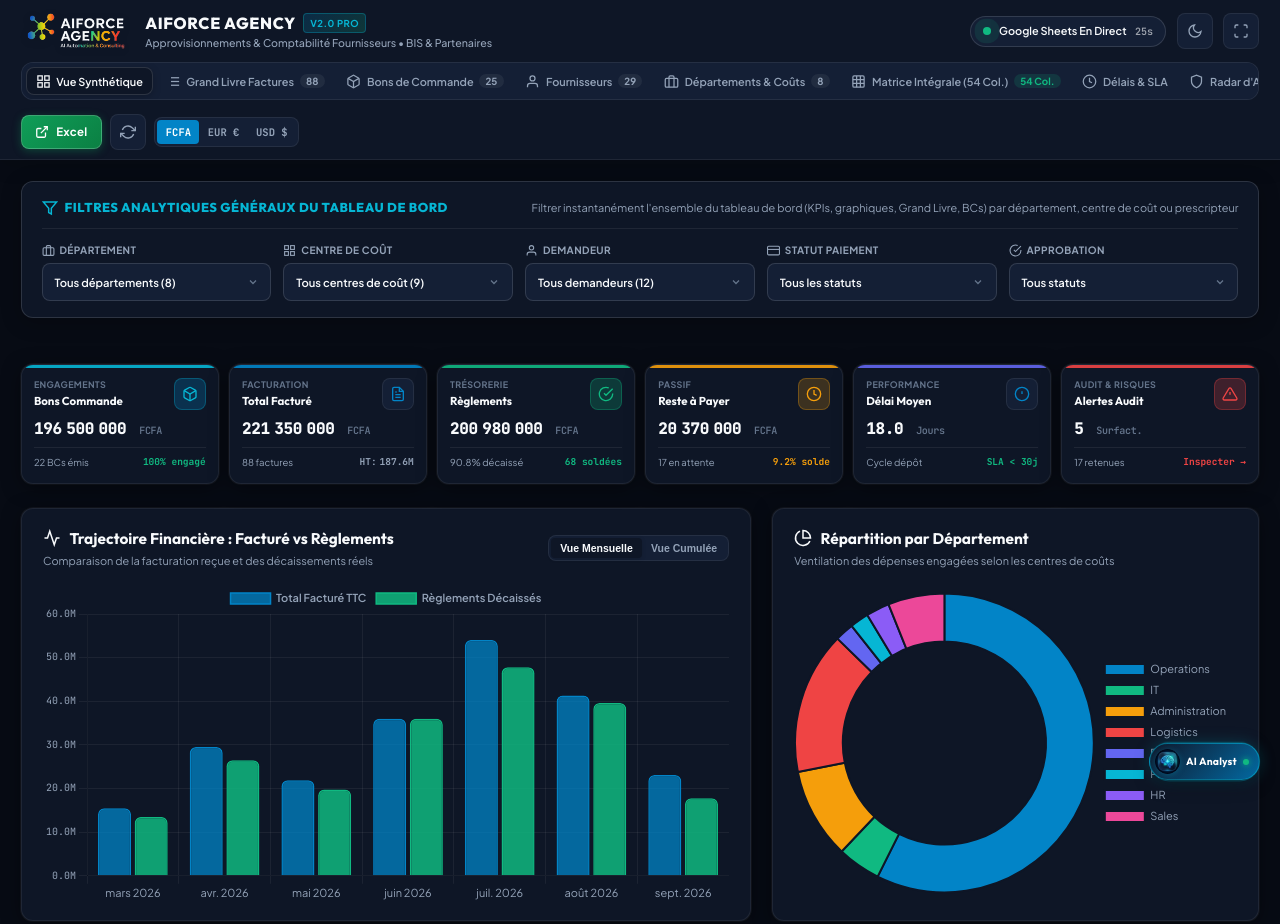
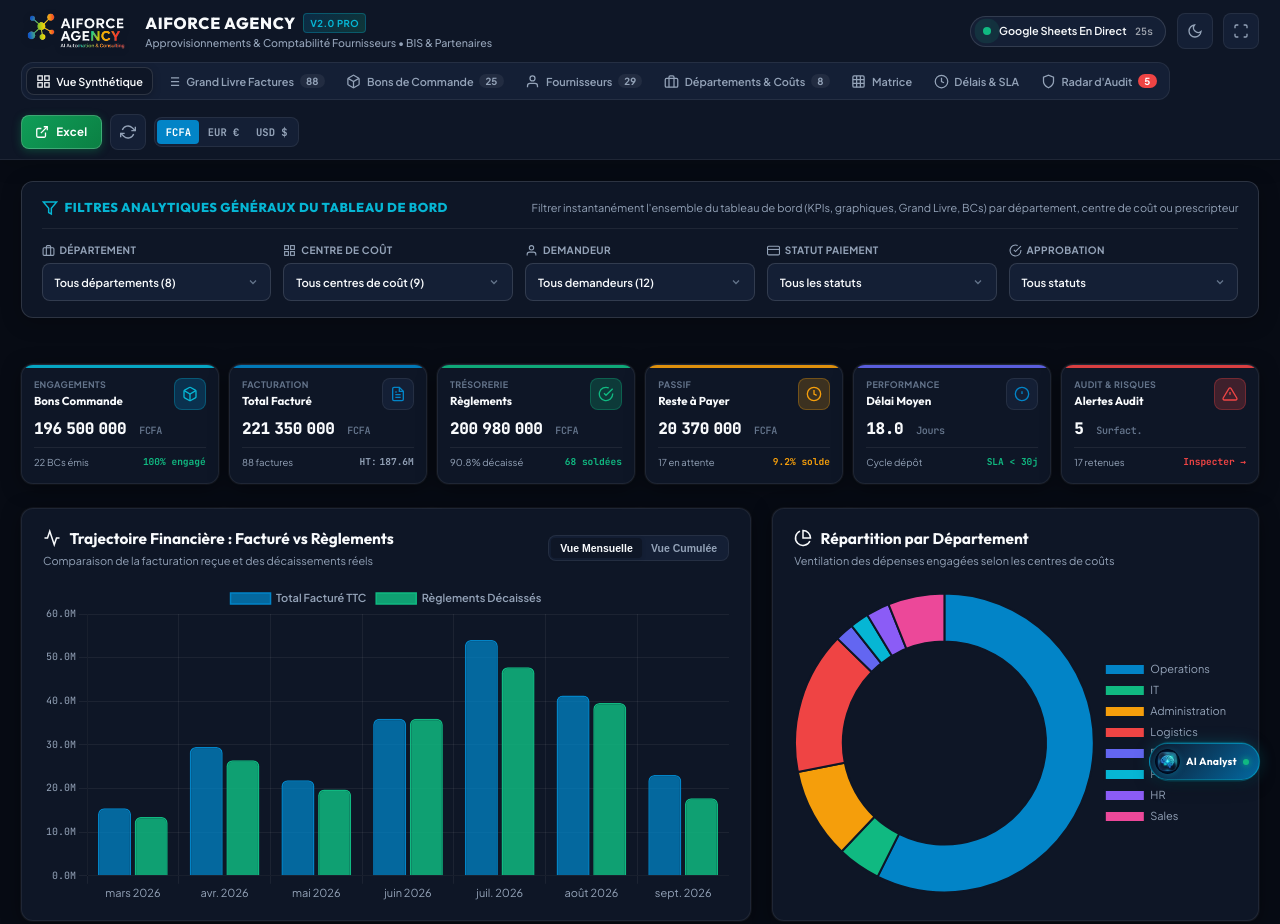
Before and after one commit to calebwils/Intelligent-Dashboard, a website: page index.html in a window 1280 px wide. Shown: the top 924 px of the page. Drawn offline with nearby package versions, Linux system fonts and the light colour scheme; no server answers.

Commit message:
fix(nav): simplify tab label to 'Matrice' and remove '54 Col.' badge

```diff
--- a/index.html
+++ b/index.html
@@ -342,8 +342,7 @@
           </button>
           <button class="nav-tab-btn" data-tab="sheets" onclick="switchTab('sheets')">
             <svg width="15" height="15" viewBox="0 0 24 24" fill="none" stroke="currentColor" stroke-width="2"><rect x="3" y="3" width="18" height="18" rx="2" ry="2"></rect><line x1="3" y1="9" x2="21" y2="9"></line><line x1="3" y1="15" x2="21" y2="15"></line><line x1="9" y1="3" x2="9" y2="21"></line><line x1="15" y1="3" x2="15" y2="21"></line></svg>
-            <span>Matrice Intégrale (54 Col.)</span>
-            <span class="nav-tab-badge" style="background: rgba(16, 185, 129, 0.15); color: var(--accent-emerald); border-color: rgba(16, 185, 129, 0.3);">54 Col.</span>
+            <span>Matrice</span>
           </button>
           <button class="nav-tab-btn" data-tab="sla" onclick="switchTab('sla')">
             <svg width="15" height="15" viewBox="0 0 24 24" fill="none" stroke="currentColor" stroke-width="2"><circle cx="12" cy="12" r="10"></circle><polyline points="12 6 12 12 16 14"></polyline></svg>
```
